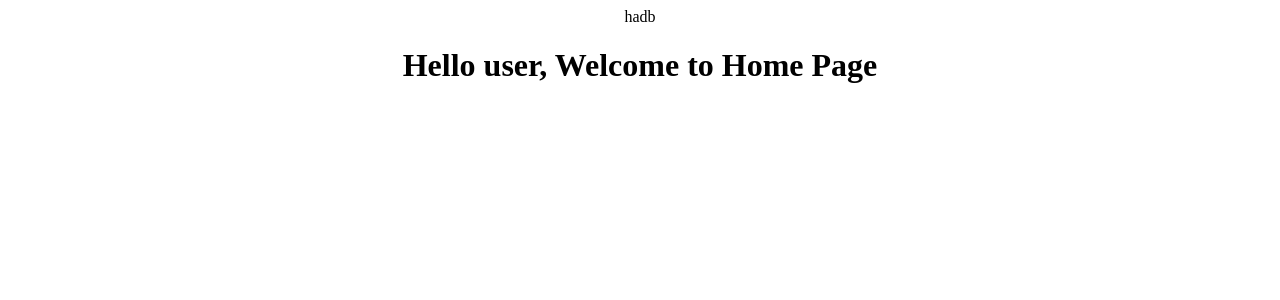
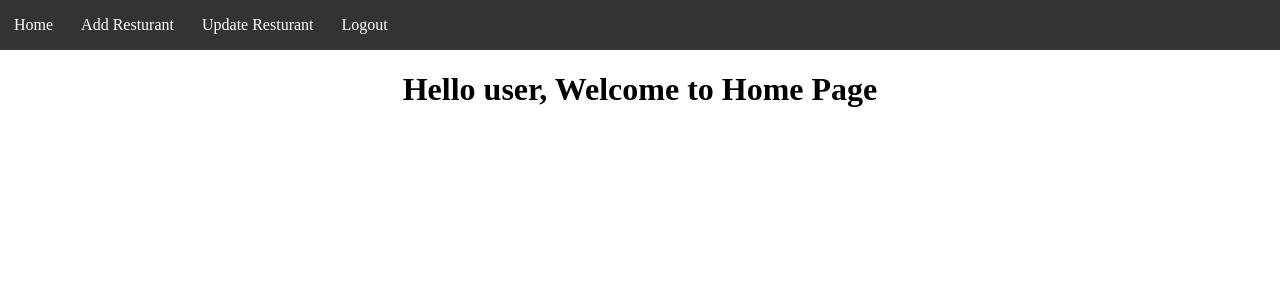
Before and after one commit to mahmoodfoysal/restaurant-management-vue3, a Vue app: page / in a window 1280 px wide. Shown: the top 300 px of the page. Built offline with nearby package versions, Linux system fonts and the light colour scheme; sample sign-in values are in the browser's storage.

Commit message:
navbar added design pending

```diff
--- a/src/App.vue
+++ b/src/App.vue
@@ -14,5 +14,9 @@ export default {
 #app {
   text-align: center;
 }
+body {
+  margin: 0;
+  padding: 0;
+}
 
 </style>
--- a/src/components/Header.vue
+++ b/src/components/Header.vue
@@ -1,5 +1,10 @@
 <template>
-    hadb
+<div class="nav">
+    <a href="">Home</a>
+    <a href="">Add Resturant</a>
+    <a href="">Update Resturant</a>
+    <a href="">Logout</a>
+</div>
 </template>
 
 <script>
@@ -9,5 +14,15 @@ export default {
 </script>
 
 <style>
+.nav {
+    background-color: #333;
+    overflow: hidden;
+}
 
+.nav a {
+    float: left;
+    color: white;
+    padding: 16px 14px;
+    text-decoration: none;
+}
 </style>
```
